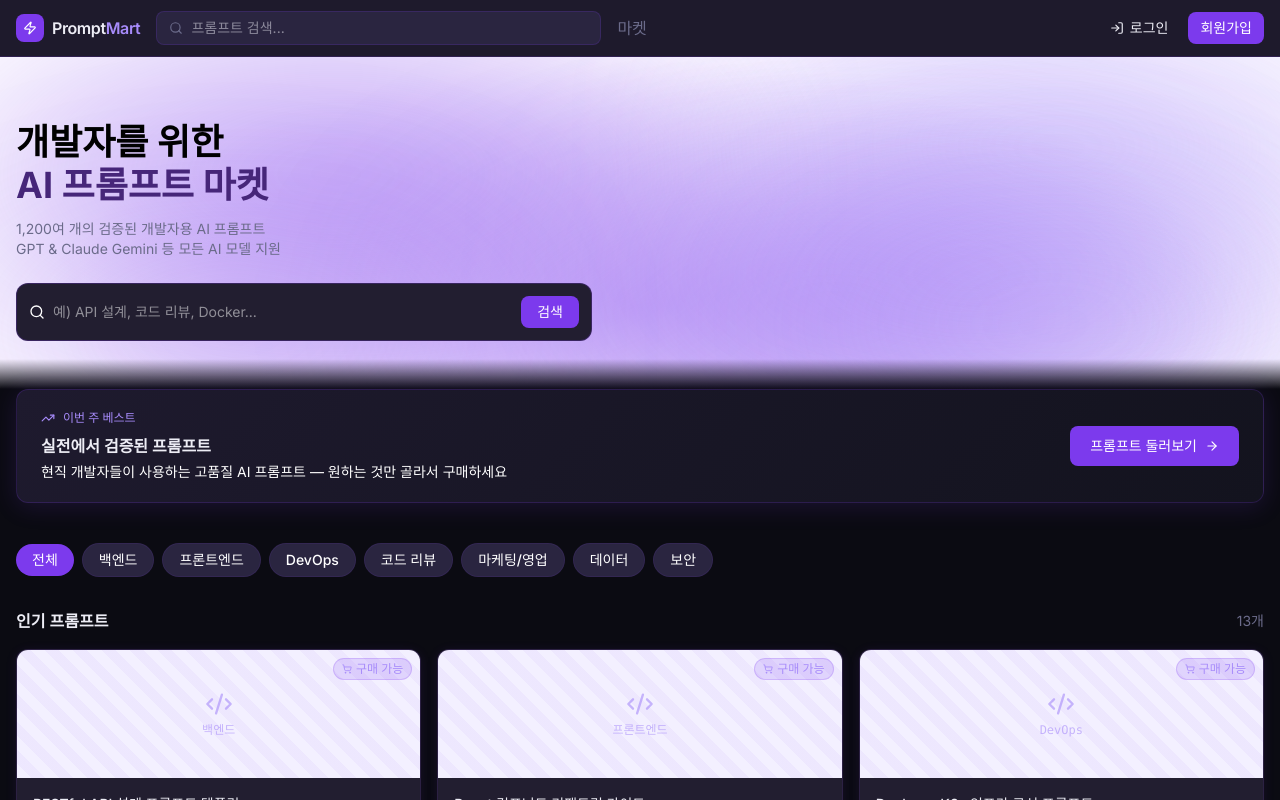
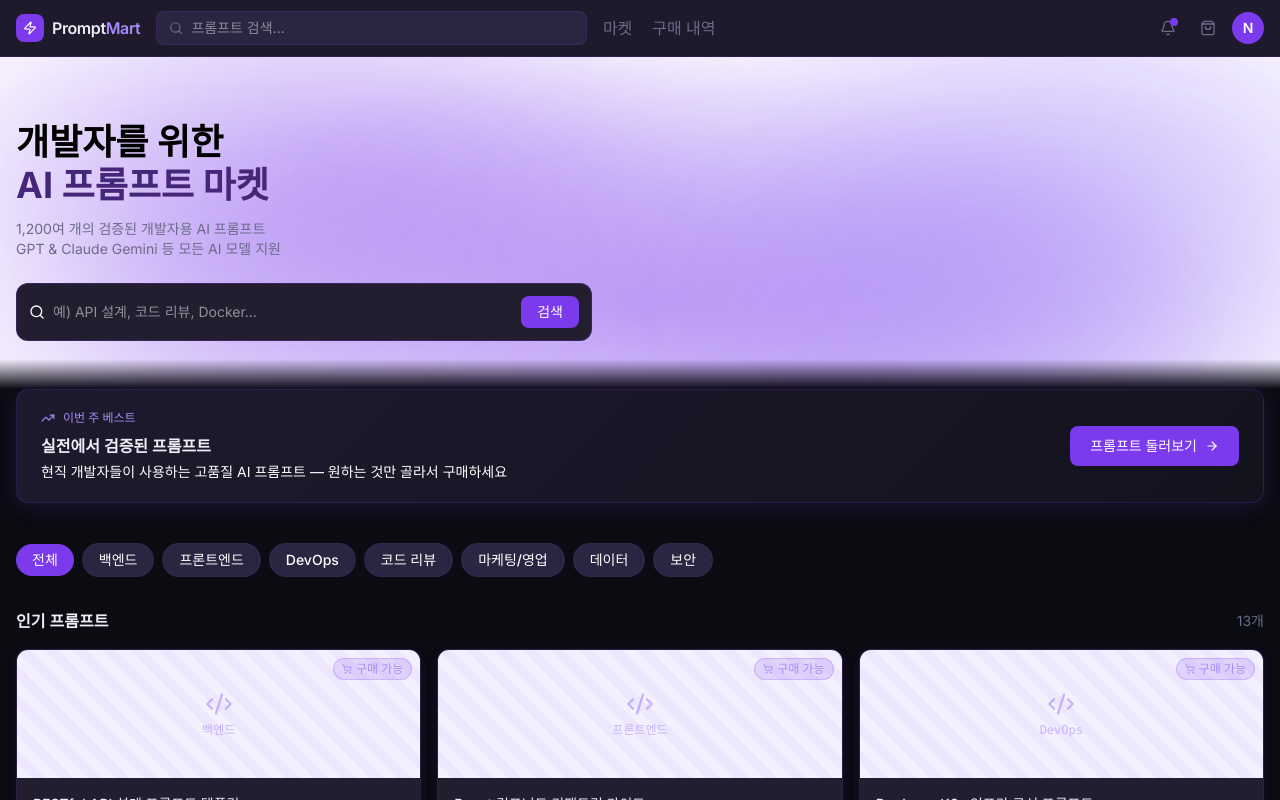
Before and after one commit to Hyemin-Youn/PROMPT_MARKET, a React (Vite) app in the folder frontend/: page / in a window 1280 px wide. Shown: the top 800 px of the page. Built offline with nearby package versions, Linux system fonts and the light colour scheme; sample sign-in values are in the browser's storage.

Commit message:
refactor: App.jsx cookie token
 isLoggedIn 초기값,handleAuthSuccess 수정

```diff
--- a/frontend/src/App.jsx
+++ b/frontend/src/App.jsx
@@ -11,7 +11,7 @@ const AppContent = () => {
     const navigate = useNavigate();
     const location = useLocation();
 
-    const [isLoggedIn, setIsLoggedIn] = useState(() => !!localStorage.getItem("token"));
+    const [isLoggedIn, setIsLoggedIn] = useState(() => !!localStorage.getItem("userEmail"));
     const [userEmail, setUserEmail] = useState(() => localStorage.getItem("userEmail") || "");
     const [authModal, setAuthModal] = useState(null);
     const [purchasedPrompts, setPurchasedPrompts] = useState([]);
@@ -41,15 +41,21 @@ const AppContent = () => {
     };
 
     const handleAuthSuccess = (token, email) => {
-        localStorage.setItem("token", token || "mock-jwt-token");
         localStorage.setItem("userEmail", email || "");
         setIsLoggedIn(true);
         setUserEmail(email || "");
         setAuthModal(null);
     };
 
-    const handleLogout = () => {
-        localStorage.removeItem("token");
+    const handleLogout = async () => {
+        try {
+            await fetch("http://localhost:8080/api/users/logout", {
+                method: "POST",
+                credentials: "include",
+            });
+        } catch (e) {
+            console.error("로그아웃 에러:", e);
+        }
         localStorage.removeItem("purchasedPrompts");
         localStorage.removeItem("userEmail");
         setIsLoggedIn(false);
```
